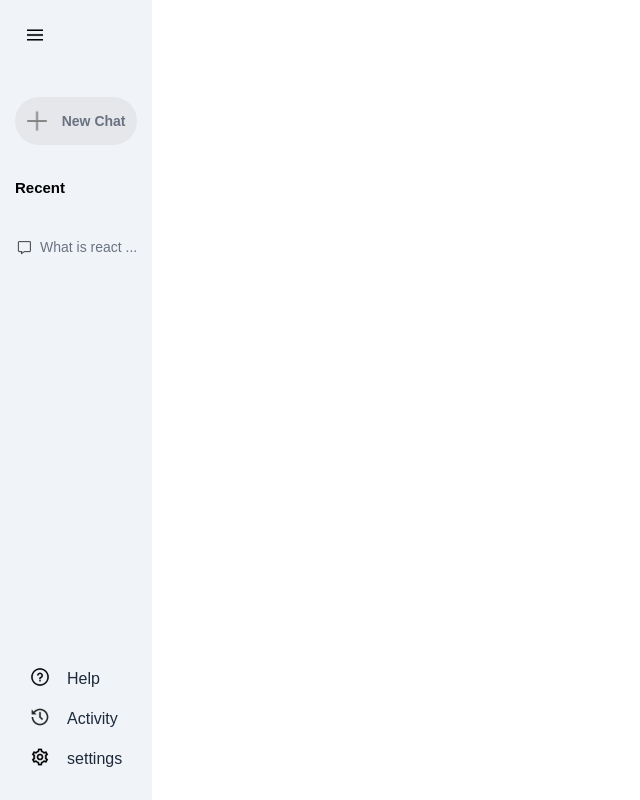
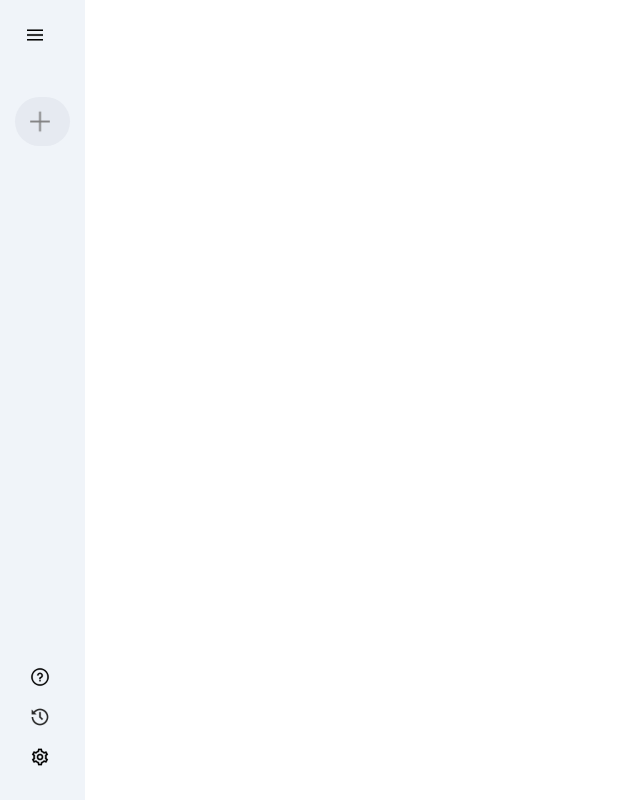
Before and after one commit to Yash-8888/gemini_AI-clone, a React (Vite) app in the folder Gemini Clone/: page / in a window 1280 px wide. Shown: the whole page, without its empty margins (0-640 px from the left). Built offline with nearby package versions, Linux system fonts and the light colour scheme.

Commit message:
functionaly added to side bar

```diff
--- a/Gemini Clone/src/App.css
+++ b/Gemini Clone/src/App.css
@@ -21,3 +21,13 @@
     margin-left: 10px;
     cursor: pointer;
 }
+.new{
+    padding: 10px 15px;
+    display: inline-flex;
+    font-size: 14px ;
+    align-items: center;
+    background-color: #E6EAF1;
+    border-radius: 50px;
+    color: rgb(115, 115, 115);
+    cursor: pointer;
+}
--- a/Gemini Clone/src/Component/SideBar/SideBar.jsx
+++ b/Gemini Clone/src/Component/SideBar/SideBar.jsx
@@ -1,39 +1,43 @@
-import React from 'react'
+import {useState} from 'react'
 import {assets} from '../../assets/assets'
 
 const SideBar = () => {
+
+    const [expand, setExpand] = useState(false)
+
   return (
     <div className="sidebar">
         <div className="gap-13 flex flex-col">
             <div className="meun">
-                <img src={assets.menu_icon} alt=""  />
+                <img onClick={() => setExpand(prev => !prev)} src={assets.menu_icon} alt=""  />
             </div>
             <div className="gap-8  flex flex-col">
-                <div className="p-[10px] justify-center h-[3rem] text-[14px] text-gray-500 font-bold rounded-full bg-gray-200 gap-[10px] mt-[10px] rounded items-center flex mt-4 gap-1 cursor-pointer ">
+                <div className="new ">
                 <img className='p-10' src={assets.plus_icon} alt="" />
-                <p className="">New Chat</p>
+                {expand ? <p>New Chat</p> : null}
             </div>
+            {expand ?
             <div className="gap-10 flex flex-col items-start">
                 <p className='text-[15px] font-semibold'>Recent</p>
                 <div className="text-gray-500 text-[10px] flex items-center items-center cursor-pointer text-[14px]">
                     <img className='text-[10pxs] ' src={assets.message_icon} alt="Chat Icon" />
                     <p>What is react  ...</p>
                 </div>
-            </div>
-            </div>
+            </div>: null}
+        </div>
         </div>
         <div className="h-27 flex flex-col gap-5 text-gray-800 text-[16px] place-self-center">
             <div className="flex gap-3 text-[16px] hover:bg-gray-300 rounded-lg ">
                 <img src={assets.question_icon} alt="Light Mode Icon" />
-                <p>Help</p>
+                {expand ? <p>Help</p> : null}
             </div>
             <div className="flex gap-3 hover:bg-gray-300 rounded-lg ">
                 <img src={assets.history_icon} alt="Light Mode Icon" />
-                <p>Activity</p>
+                {expand ? <p>Activity</p> : null}
             </div>
             <div className="flex gap-3 hover:bg-gray-300 rounded-lg ">
                 <img src={assets.setting_icon} alt="Light Mode Icon" />
-                <p>settings</p>
+                {expand ? <p>Setting</p> : null}
             </div>
 
         </div>
```
